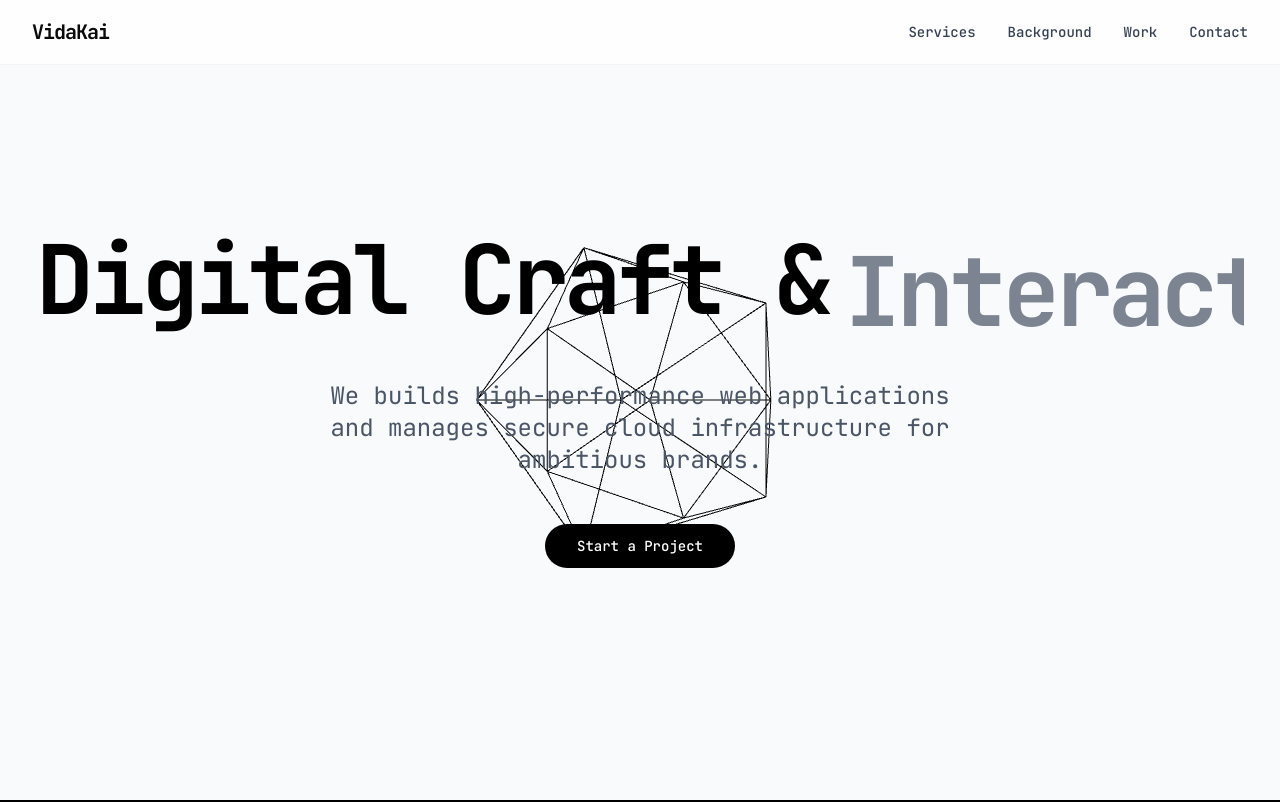
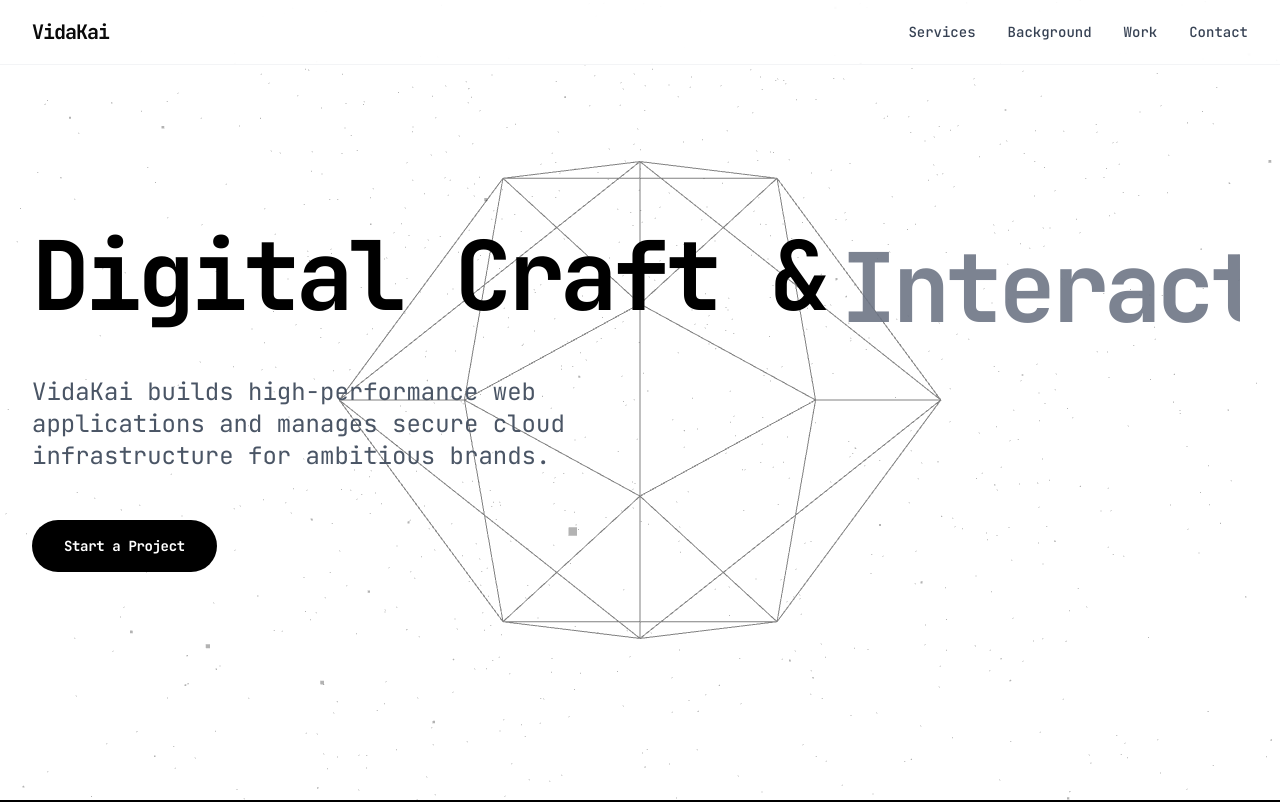
Before and after one commit to ProfMoriartey/vidakai, a Next.js app: page / in a window 1280 px wide. Shown: the top 802 px of the page. Built offline with nearby package versions, Linux system fonts and the light colour scheme.

Commit message:
Chnage the hero 3d item movment and size

```diff
--- a/package.json
+++ b/package.json
@@ -47,6 +47,7 @@
     "@types/node": "^20.14.10",
     "@types/react": "^19.0.0",
     "@types/react-dom": "^19.0.0",
+    "@types/three": "^0.184.0",
     "drizzle-kit": "^0.30.5",
     "eslint": "^9.23.0",
     "eslint-config-next": "^15.2.3",
--- a/src/app/layout.tsx
+++ b/src/app/layout.tsx
@@ -7,6 +7,7 @@ import { CursorProvider } from "../context/CursorContext"
 import CustomCursor from "../components/CustomCursor"
 import SmoothScroll from "~/components/SmoothScroll";
 import Preloader from "~/components/Preloader";
+import GlobalBackground from "../components/GlobalBackground"
 
 const jetbrainsMono = JetBrains_Mono({subsets:['latin'],variable:'--font-mono'});
 
@@ -65,7 +66,7 @@ export default function RootLayout({
 }: Readonly<{ children: React.ReactNode }>) {
   return (
     <html lang="en" className={cn(geist.variable, "font-mono", jetbrainsMono.variable)}>
-      <body><SmoothScroll><CursorProvider><Preloader /><CustomCursor />{children}</CursorProvider></SmoothScroll></body>
+      <body><SmoothScroll><CursorProvider><Preloader /><CustomCursor /><GlobalBackground />{children}</CursorProvider></SmoothScroll></body>
     </html>
   );
 }
--- a/src/app/page.tsx
+++ b/src/app/page.tsx
@@ -8,7 +8,7 @@ import Footer from "~/components/Footer";
 
 export default function Home() {
   return (
-    <main className="min-h-screen bg-white">
+    <main className="min-h-screen">
       <Navbar />
       <Hero />
       <Marquee />
--- a/src/app/work/[id]/page.tsx
+++ b/src/app/work/[id]/page.tsx
@@ -16,7 +16,7 @@ export default async function ProjectPage({
   }
 
   return (
-    <main className="min-h-screen bg-white text-black pt-32 px-4 sm:px-6 lg:px-8 max-w-7xl mx-auto pb-32">
+    <main className="min-h-screen text-black pt-32 px-4 sm:px-6 lg:px-8 max-w-7xl mx-auto pb-32">
       <Link
         href="/#work"
         className="inline-block mb-12 text-sm font-bold tracking-widest uppercase text-gray-400 hover:text-black transition-colors"
--- a/src/components/About.tsx
+++ b/src/components/About.tsx
@@ -8,7 +8,7 @@ export default function About() {
   const { setCursorType, setCursorText } = useCursor()
 
   return (
-    <section className="relative py-24 px-4 sm:px-6 lg:px-8 max-w-full overflow-hidden bg-white text-black" id="about">
+    <section className="relative py-24 px-4 sm:px-6 lg:px-8 max-w-full overflow-hidden  text-black" id="about">
 
       {/* Background Parallax Elements */}
       <div className="absolute inset-0 pointer-events-none z-0 flex items-center justify-center">
--- /dev/null
+++ b/src/components/GlobalBackground.tsx
@@ -0,0 +1,55 @@
+"use client"
+
+import { useRef, useMemo } from "react"
+import { Canvas, useFrame } from "@react-three/fiber"
+import * as THREE from "three"
+
+function Particles() {
+  const points = useRef<THREE.Points>(null)
+
+  const particlesPosition = useMemo(() => {
+    const positions = new Float32Array(3000 * 3)
+    for (let i = 0; i < 3000; i++) {
+      positions[i * 3] = (Math.random() - 0.5) * 25
+      positions[i * 3 + 1] = (Math.random() - 0.5) * 25
+      positions[i * 3 + 2] = (Math.random() - 0.5) * 25
+    }
+    return positions
+  }, [])
+
+  useFrame((state, delta) => {
+    if (points.current) {
+      points.current.rotation.x -= delta / 30
+      points.current.rotation.y -= delta / 40
+    }
+  })
+
+  return (
+    <points ref={points}>
+      <bufferGeometry>
+        {/* Replace the old bufferAttribute with this: */}
+        <bufferAttribute
+          attach="attributes-position"
+          args={[particlesPosition, 3]}
+        />
+      </bufferGeometry>
+      <pointsMaterial
+        size={0.02}
+        color="#000000"
+        transparent
+        opacity={0.3}
+        sizeAttenuation
+      />
+    </points>
+  )
+}
+
+export default function GlobalBackground() {
+  return (
+    <div className="fixed inset-0 z-[-1] pointer-events-none bg-white">
+      <Canvas camera={{ position: [0, 0, 5] }}>
+        <Particles />
+      </Canvas>
+    </div>
+  )
+}
--- a/src/components/Hero.tsx
+++ b/src/components/Hero.tsx
@@ -1,39 +1,39 @@
 "use client"
 
 import { Canvas } from "@react-three/fiber"
-import { OrbitControls, Icosahedron } from "@react-three/drei"
-import MagneticElement from "./MagneticElement"
 import RotatingText from "./RotatingText"
+import InteractiveShape from "./InteractiveShape"
 
 export default function Hero() {
   return (
-    <section className="relative h-screen w-full flex items-center justify-center bg-gray-50 overflow-hidden">
-      <div className="absolute inset-0 z-0">
+    <section className="relative w-full min-h-screen flex flex-col justify-center px-4 sm:px-6 lg:px-8 max-w-full overflow-hidden text-black">
+
+      {/* The 3D Canvas Background */}
+      <div className="absolute inset-0 z-0 pointer-events-none opacity-50">
         <Canvas camera={{ position: [0, 0, 5] }}>
           <ambientLight intensity={0.5} />
           <directionalLight position={[2, 2, 2]} />
-          <Icosahedron args={[1.5, 0]} position={[0, 0, 0]}>
-            <meshStandardMaterial color="black" wireframe />
-          </Icosahedron>
-          <OrbitControls enableZoom={false} autoRotate autoRotateSpeed={1.5} />
+          <InteractiveShape />
         </Canvas>
       </div>
 
-      <div className="relative z-10 text-center px-4 pointer-events-none flex flex-col items-center">
-      <h1 className="text-5xl md:text-8xl font-bold tracking-tighter mb-8 text-black flex flex-col md:flex-row gap-4">
-      <span>Digital Craft &</span>
-        <RotatingText />
-      </h1>
+      {/* Foreground Content */}
+      <div className="relative z-10 max-w-7xl mx-auto w-full pointer-events-auto">
+        <h1 className="text-5xl md:text-8xl font-bold tracking-tighter mb-8 flex flex-col md:flex-row gap-4">
+          <span>Digital Craft &</span>
+          <RotatingText />
+        </h1>
+
         <p className="text-xl md:text-2xl text-gray-600 max-w-2xl mb-12">
-          We builds high-performance web applications and manages secure cloud infrastructure for ambitious brands.
+          VidaKai builds high-performance web applications and manages secure cloud infrastructure for ambitious brands.
         </p>
-        <div className="pointer-events-auto">
-          <MagneticElement cursorText="Start">
-            <button className="bg-black text-white px-8 py-3 rounded-full text-sm font-medium hover:bg-gray-800 transition-colors">
-              Start a Project
-            </button>
-          </MagneticElement>
-        </div>
+
+        <a
+          href="#contact"
+          className="inline-flex items-center justify-center px-8 py-4 bg-black text-white rounded-full text-sm font-bold tracking-tight hover:bg-gray-800 transition-colors"
+        >
+          Start a Project
+        </a>
       </div>
     </section>
   )
--- /dev/null
+++ b/src/components/InteractiveShape.tsx
@@ -0,0 +1,50 @@
+"use client"
+
+import { useRef, useEffect, useMemo } from "react" // Added useEffect, useMemo
+import { useFrame } from "@react-three/fiber"
+import { Icosahedron } from "@react-three/drei"
+import * as THREE from "three"
+
+export default function InteractiveShape() {
+  const meshRef = useRef<THREE.Mesh>(null)
+
+  // 1. Create a raw object to store the global mouse position efficiently
+  // without triggering React re-renders on every mouse move.
+  const globalMouse = useMemo(() => ({ x: 0, y: 0 }), [])
+
+  // 2. Add a global window listener for global viewport tracking
+  useEffect(() => {
+    const handleGlobalMouseMove = (event: MouseEvent) => {
+      // Normalize mouse coordinates between -1 and 1 across the window
+      // (clientX / innerWidth) maps to (0 to 1), then we map to (-1 to 1)
+      globalMouse.x = (event.clientX / window.innerWidth) * 2 - 1
+      globalMouse.y = -(event.clientY / window.innerHeight) * 2 + 1
+    }
+
+    // Only add listener on devices that support hover
+    if (window.matchMedia("(any-hover: hover)").matches) {
+      window.addEventListener("mousemove", handleGlobalMouseMove)
+    }
+
+    return () => window.removeEventListener("mousemove", handleGlobalMouseMove)
+  }, [globalMouse])
+
+  // 3. Update useFrame to use the global coordinates
+  useFrame((state) => {
+    if (!meshRef.current) return
+
+    // Instead of state.pointer, we use globalMouse
+    const targetX = globalMouse.x * 0.8
+    const targetY = globalMouse.y * 0.8
+
+    // The smoothing (lerp) logic stays exactly the same
+    meshRef.current.rotation.y = THREE.MathUtils.lerp(meshRef.current.rotation.y, targetX, 0.05)
+    meshRef.current.rotation.x = THREE.MathUtils.lerp(meshRef.current.rotation.x, -targetY, 0.05)
+  })
+
+  return (
+    <Icosahedron ref={meshRef} args={[2.5, 0]} position={[0, 0, 0]}>
+      <meshStandardMaterial color="black" wireframe />
+    </Icosahedron>
+  )
+}
--- a/src/components/Preloader.tsx
+++ b/src/components/Preloader.tsx
@@ -32,7 +32,7 @@ export default function Preloader() {
           className="fixed inset-0 z-999 flex flex-col items-center justify-center bg-black text-white cursor-none"
         >
           <div className="text-sm font-medium tracking-widest uppercase mb-4 opacity-70">
-            Studio
+            VidaKai
           </div>
 
           <div className="text-7xl md:text-9xl font-bold tracking-tighter tabular-nums">
--- a/src/components/Services.tsx
+++ b/src/components/Services.tsx
@@ -39,7 +39,7 @@ export default function Services() {
   const { setCursorType, setCursorText } = useCursor()
 
   return (
-    <section className="py-24 px-4 sm:px-6 lg:px-8 max-w-7xl mx-auto bg-white text-black" id="services">
+    <section className="py-24 px-4 sm:px-6 lg:px-8 max-w-7xl mx-auto  text-black" id="services">
       <motion.div
         initial="hidden"
         whileInView="visible"
```
Also changed, not shown: src/components/ParticleField.tsx (added, +61 -0 lines), 1 other file (tests, documents, lock files or other folders).
